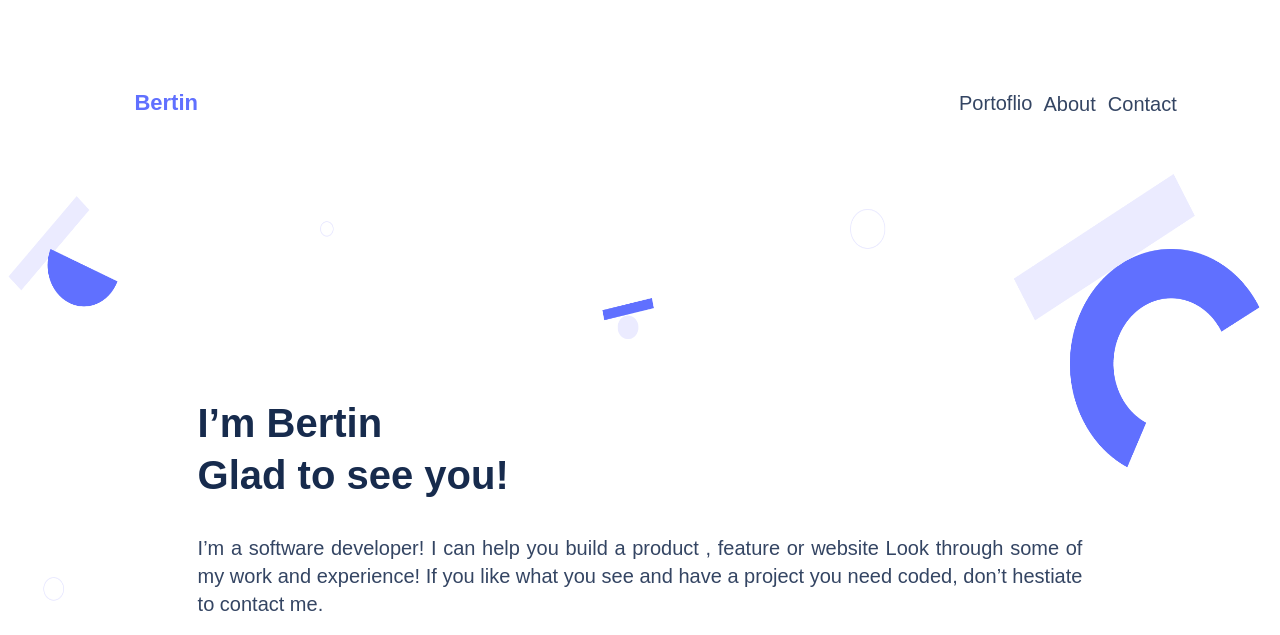
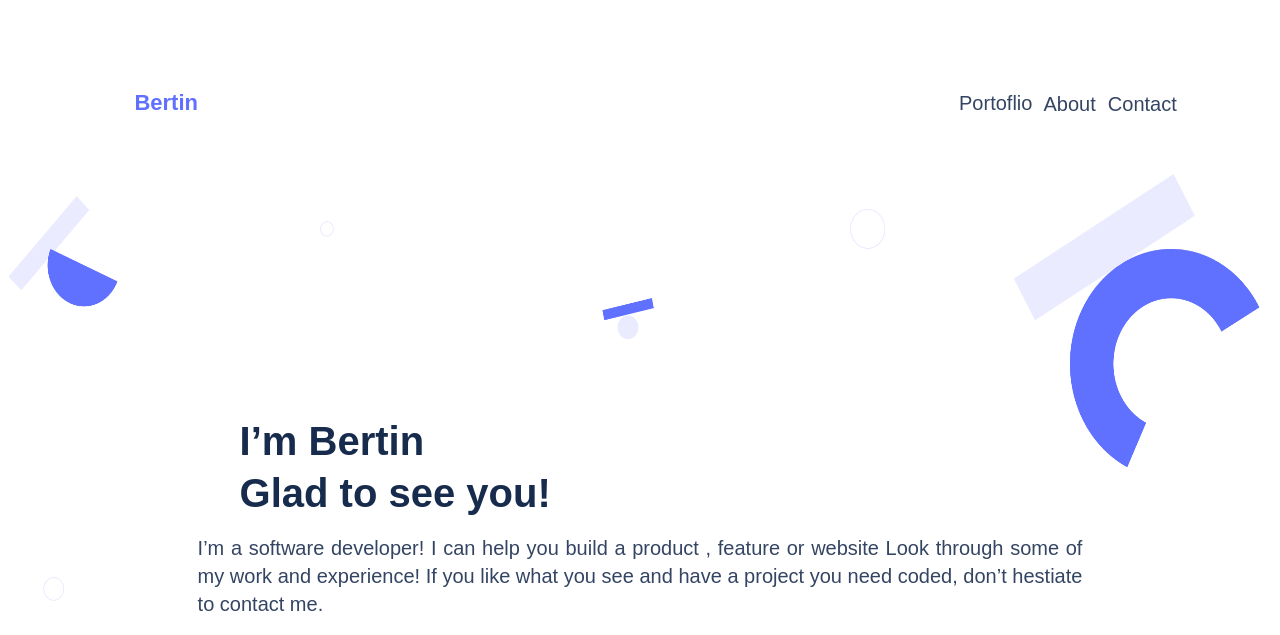
Before and after one commit to bertinkambale/My_portfolio, a website: page index.html in a window 1280 px wide. In both pictures the pointer is over the element 639 px from the left and 448 px from the top of the page. Shown: the top 635 px of the page. Drawn offline with Linux system fonts and the light colour scheme.

Commit message:
Add translation text

```diff
--- a/style.css
+++ b/style.css
@@ -663,6 +663,10 @@
   line-height: 52px;
   color: #172b4d;
   text-align: justify;
+
+}
+.bloc1 h1:hover {
+  transform: translate(42px, 18px);
 }
 
 .bloc1 p {
```
